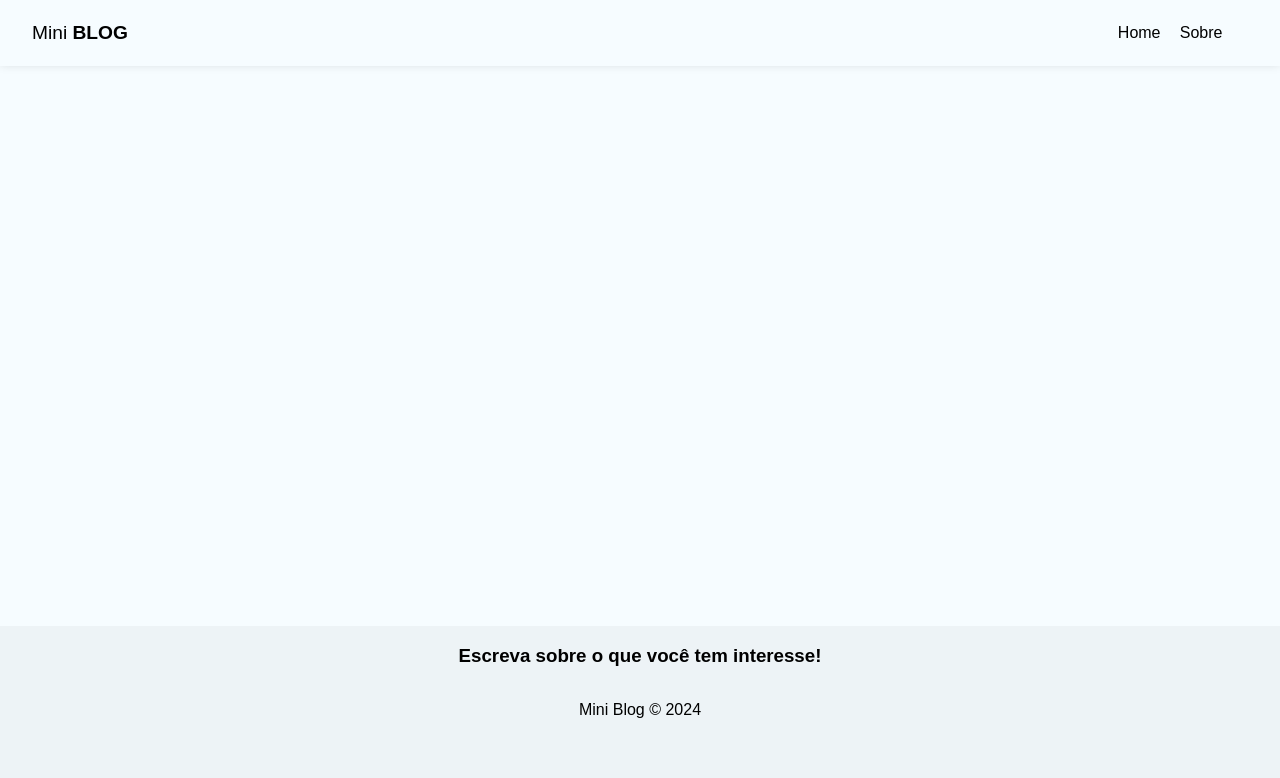
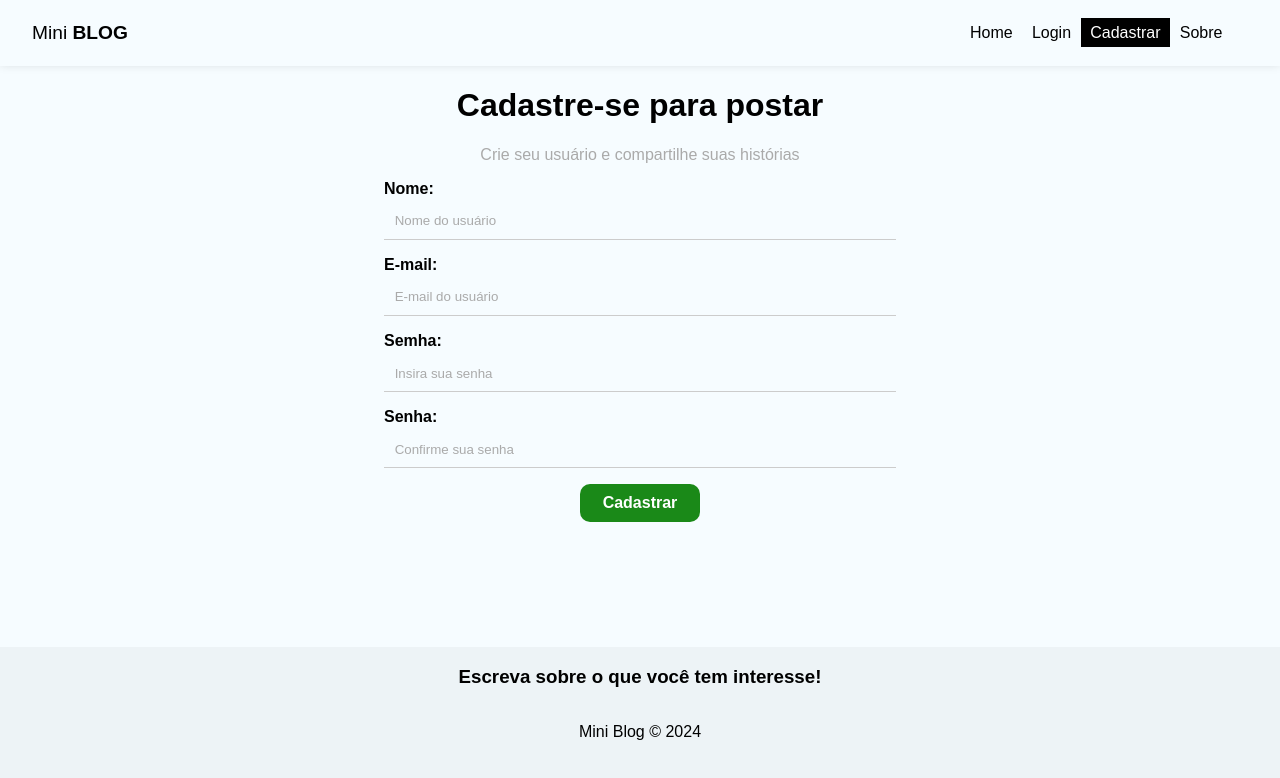
Before and after one commit to Michael-Almeida/curso_react_udemy, a React (Create React App) app in the folder miniblog/: page /register in a window 1280 px wide. Shown: the top 778 px of the page. Built offline with nearby package versions, Linux system fonts and the light colour scheme.

Commit message:
Formulário Cadastro

```diff
--- a/miniblog/src/App.js
+++ b/miniblog/src/App.js
@@ -5,6 +5,8 @@
 import About from "./pages/About/About";
 import Navbar from "./components/Navbar";
 import Footer from "./components/Footer";
+import Login from "./pages/Login/Login";
+import Register from "./pages/Register/Register";
 
 function App() {
   return (
@@ -15,6 +17,8 @@
           <Routes>
             <Route path="/" element={<Home />} />
             <Route path="/about" element={<About />} />
+            <Route path="/login" element={<Login />} />
+            <Route path="/register" element={<Register />} />
           </Routes>
         </div>
         <Footer />
--- a/miniblog/src/components/Navbar.jsx
+++ b/miniblog/src/components/Navbar.jsx
@@ -19,6 +19,22 @@
         </li>
         <li>
           <NavLink
+            to="/login"
+            className={({ isActive }) => (isActive ? styles.active : "")}
+          >
+            Login
+          </NavLink>
+        </li>
+        <li>
+          <NavLink
+            to="/register"
+            className={({ isActive }) => (isActive ? styles.active : "")}
+          >
+            Cadastrar
+          </NavLink>
+        </li>
+        <li>
+          <NavLink
             to="/about"
             className={({ isActive }) => (isActive ? styles.active : "")}
           >
--- a/miniblog/src/index.css
+++ b/miniblog/src/index.css
@@ -8,6 +8,7 @@
 input::placeholder,
 textarea::placeholder {
   font-family: "Montserrat", sans-serif;
+  color: #aaa;
 }
 
 input:focus,
@@ -29,5 +30,81 @@
 
 a:hover,
 nav button:hover {
-  color: #bbb
+  color: #bbb;
 }
+
+/* form styles */
+form {
+  max-width: 40%;
+  margin: 0 auto;
+}
+
+label {
+  display: flex;
+  flex-direction: column;
+  margin-bottom: 1em;
+}
+label span {
+  margin-bottom: 0.3em;
+  font-weight: bold;
+  text-align: left;
+}
+
+input,
+textarea {
+  box-sizing: border-box;
+  border: none;
+  border-bottom: 1px solid #ccc;
+  padding: 0.8em;
+  background-color: transparent;
+}
+
+.btn {
+  background-color: #1a8918;
+  color: #fff;
+  text-align: center;
+  cursor: pointer;
+  border-radius: 10px;
+  width: 120px;
+  font-weight: bold;
+  border: none;
+  padding: 10px 15px;
+  font-size: 1em;
+}
+
+.btn.btn-dark {
+  background-color: #000;
+  border-radius: 0;
+}
+
+.btn.btn-outline {
+  background-color: transparent;
+  border-radius: 0;
+  color: #000;
+  border: 1px solid #000;
+  padding: 7px 30px;
+}
+
+.btn:hover {
+  background-color: #0f730c;
+}
+
+.btn.btn-outline:hover {
+  background-color: #000;
+}
+
+.btn.tn-danger:hover {
+  background-color: #dc3545;
+}
+
+button[disabled] {
+  background-color: #aaa;
+}
+
+.container .error {
+  color: #721c24;
+  background-color: #f8d7da;
+  border: 1px solid #f5c6cb;
+  padding: 5px;
+  border-radius: 5px;
+}
--- /dev/null
+++ b/miniblog/src/pages/Login/Login.jsx
@@ -0,0 +1,12 @@
+import React from "react";
+import styles from "./Login.module.css";
+
+const Login = () => {
+  return (
+    <div>
+      <h1>Login</h1>
+    </div>
+  );
+};
+
+export default Login;
--- /dev/null
+++ b/miniblog/src/pages/Register/Register.jsx
@@ -0,0 +1,87 @@
+import React from "react";
+
+import { useState, useEffect } from "react";
+
+import styles from "./Register.module.css";
+
+const Register = () => {
+  const [displayName, setDisplayName] = useState("");
+  const [email, setEmail] = useState("");
+  const [password, setPassword] = useState("");
+  const [confirmPassword, setConfirmPassword] = useState("");
+
+  const [error, setError] = useState("");
+
+  const handleSbumit = (e) => {
+    e.preventDefault();
+    setError("");
+
+    const userr = {
+      displayName,
+      email,
+      password,
+    };
+
+    if (password !== confirmPassword) {
+      setError("As senhas precisam ser iguais");
+      return;
+    }
+    console.log(userr);
+  };
+  return (
+    <div className={styles.register}>
+      <h1>Cadastre-se para postar</h1>
+      <p>Crie seu usuário e compartilhe suas histórias</p>
+      <form onSubmit={handleSbumit}>
+        <label>
+          <span>Nome: </span>
+          <input
+            type="text"
+            name="displayName"
+            required
+            placeholder="Nome do usuário"
+            value={displayName}
+            onChange={(e) => setDisplayName(e.target.value)}
+          />
+        </label>
+        <label>
+          <span>E-mail:</span>
+          <input
+            type="email"
+            name="email"
+            required
+            placeholder="E-mail do usuário"
+            value={email}
+            onChange={(e) => setEmail(e.target.value)}
+          />
+        </label>
+        <label>
+          <span>Semha:</span>
+          <input
+            type="password"
+            name="password"
+            required
+            placeholder="Insira sua senha"
+            value={password}
+            onChange={(e) => setPassword(e.target.value)}
+          />
+        </label>
+        <label>
+          <span>Senha:</span>
+          <input
+            type="password"
+            name="confirmPassword"
+            required
+            placeholder="Confirme sua senha"
+            value={confirmPassword}
+            onChange={(e) => setConfirmPassword(e.target.value)}
+          />
+        </label>
+        <button className="btn">Cadastrar</button>
+        {error && <p className="error">{error}</p>}
+      </form>
+    </div>
+  );
+};
+
+export default Register;
--- /dev/null
+++ b/miniblog/src/pages/Register/Register.module.css
@@ -0,0 +1,6 @@
+.register{
+    text-align: center;
+}
+.register p{
+    color:#aaa
+}
```
Also changed, not shown: miniblog/src/pages/Login/Login.module.css (added).
